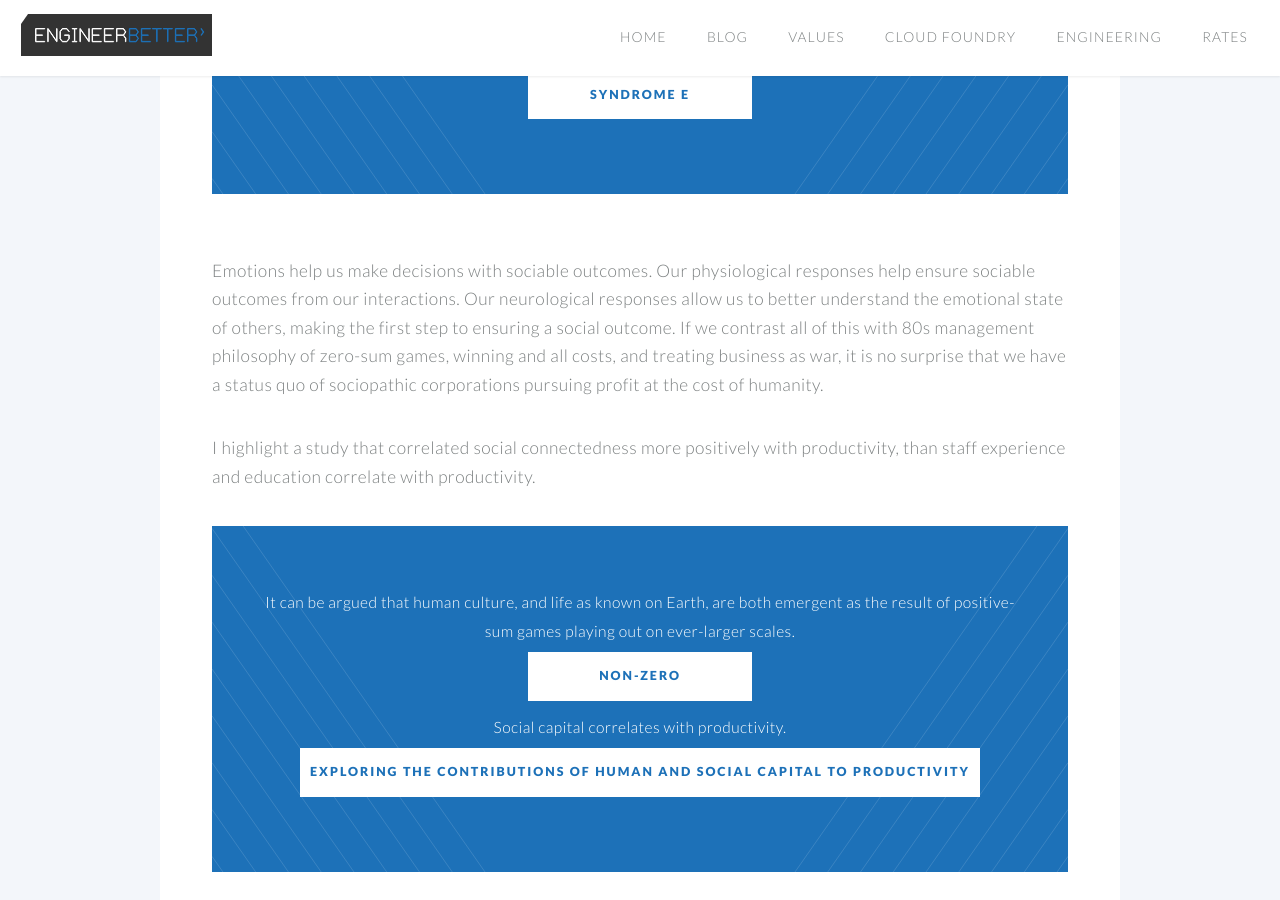
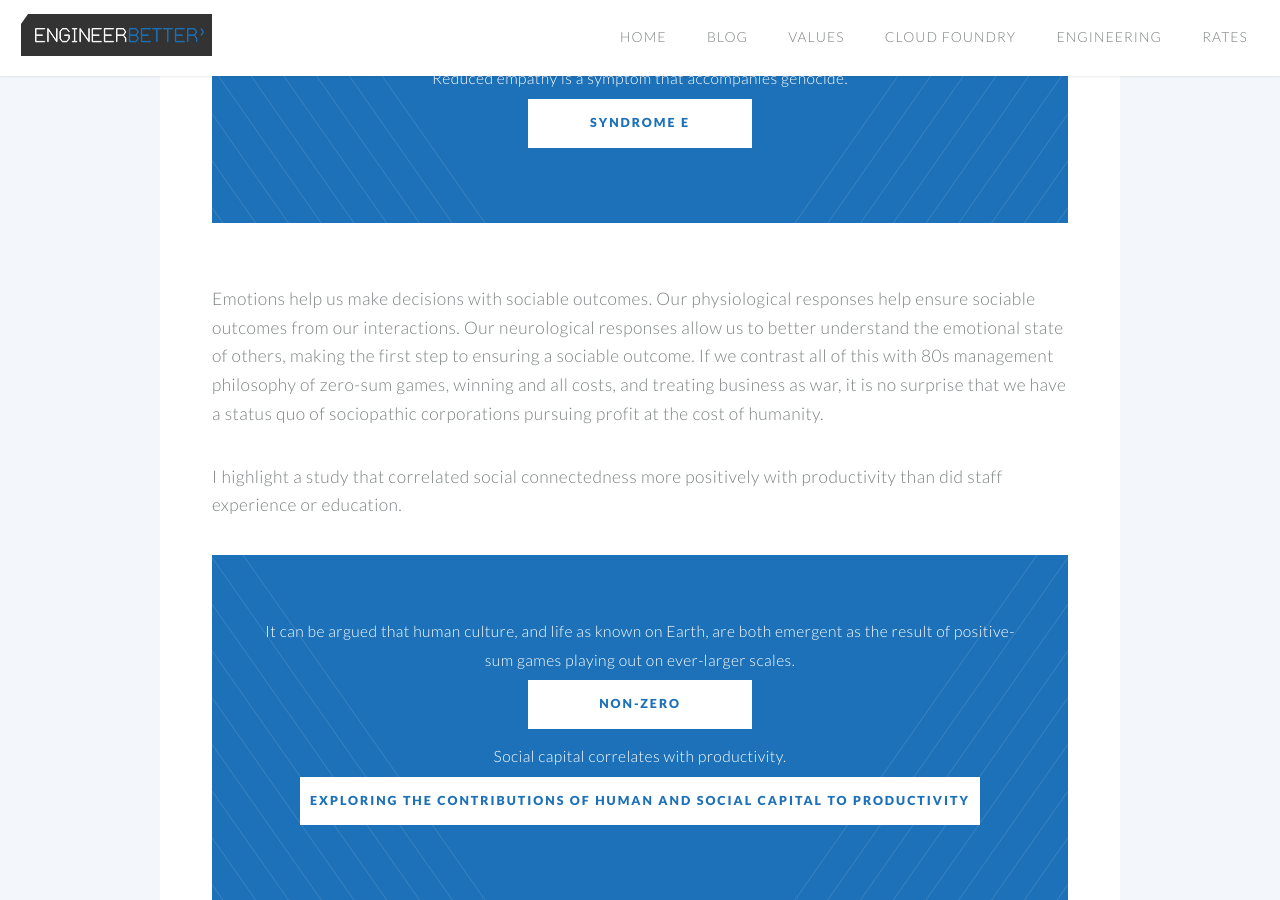
Before and after one commit to DanielJonesEB/engineerbetter.com, a Jekyll site: the page built from _posts/2016-07-01-brain-aligned-delivery.markdown, in a window 1280 px wide and 900 px high, scrolled down 8485 px. Built offline with Jekyll 4.4.1, drawn with Linux system fonts in a browser that asks for light colours; comment, search, counter and statistics services are not loaded; some of the changed text lies outside the part shown.

Commit message:
BAD typos

```diff
--- a/_posts/2016-07-01-brain-aligned-delivery.markdown
+++ b/_posts/2016-07-01-brain-aligned-delivery.markdown
@@ -9,7 +9,7 @@
 ---
 <img src="/images/blog/brain.jpg" class="image fit">
 
-I'm giving a talk entitled [Brain-Aligned Delivery](http://sparkthechange.co.uk/sessions/brain-aligned-delivery/) at [Spark The Change](http://sparkthechange.co.uk/). The presentation is an aggregration of various cognitive psychology and neuroscience findings that apply to working practices, and this post serves as accompanying notes, with links to its many *references*.
+I'm giving a talk entitled [Brain-Aligned Delivery](http://sparkthechange.co.uk/sessions/brain-aligned-delivery/) at [Spark The Change](http://sparkthechange.co.uk/). The presentation is an aggregration of various cognitive psychology and neuroscience findings that apply to working practices, and this post serves as accompanying notes, with links to its many **references**.
 
 <!--more-->
 
@@ -137,9 +137,9 @@
   <a class="button special" href="http://www.thelancet.com/journals/lancet/article/PIIS0140-6736(97)09385-9/abstract">Syndrome E</a>
 </section>
 
-Emotions help us make decisions with sociable outcomes. Our physiological responses help ensure sociable outcomes from our interactions. Our neurological responses allow us to better understand the emotional state of others, making the first step to ensuring a social outcome. If we contrast all of this with 80s management philosophy of zero-sum games, winning and all costs, and treating business as war, it is no surprise that we have a status quo of sociopathic corporations pursuing profit at the cost of humanity.
+Emotions help us make decisions with sociable outcomes. Our physiological responses help ensure sociable outcomes from our interactions. Our neurological responses allow us to better understand the emotional state of others, making the first step to ensuring a sociable outcome. If we contrast all of this with 80s management philosophy of zero-sum games, winning and all costs, and treating business as war, it is no surprise that we have a status quo of sociopathic corporations pursuing profit at the cost of humanity.
 
-I highlight a study that correlated social connectedness more positively with productivity, than staff experience and education correlate with productivity.
+I highlight a study that correlated social connectedness more positively with productivity than did staff experience or education.
 
 <section class="wrapper style2 special boxout">
   <p>It can be argued that human culture, and life as known on Earth, are both emergent as the result of positive-sum games playing out on ever-larger scales.</p>
```
Also changed, not shown: other parts of _posts/2016-07-01-brain-aligned-delivery.markdown (+5 -5 lines).
